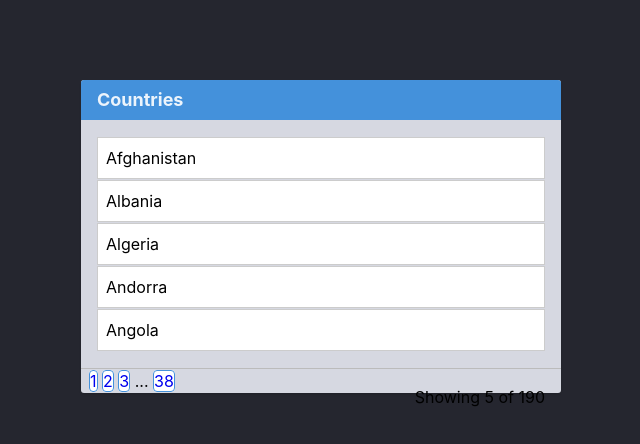
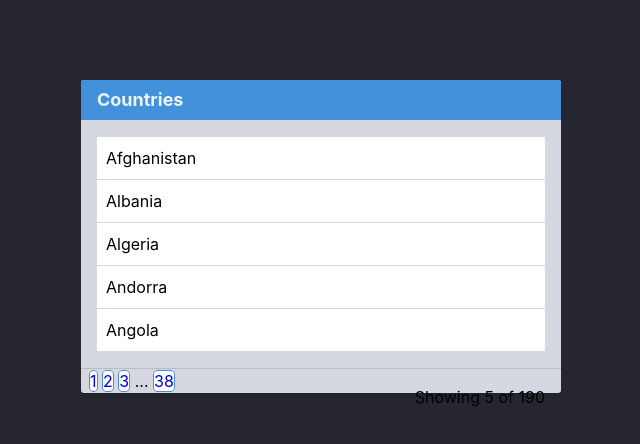
Before and after one commit to Mostafa-kassem-t01/HTML-CSS-GIT, a website: page week-1/7-css-box/index.html in a window 1280 px wide. Shown: the whole page, without its empty margins (319-959 px from the left). Drawn offline with Linux system fonts and the light colour scheme.

Commit message:
Completed 7-css-box exercise

```diff
--- a/week-1/7-css-box/styles.css
+++ b/week-1/7-css-box/styles.css
@@ -4,3 +4,7 @@
   border-radius: 4px;
   background: #fff;
 }
+
+li.country {
+  border: 1px solid #ffffff;
+}
```
